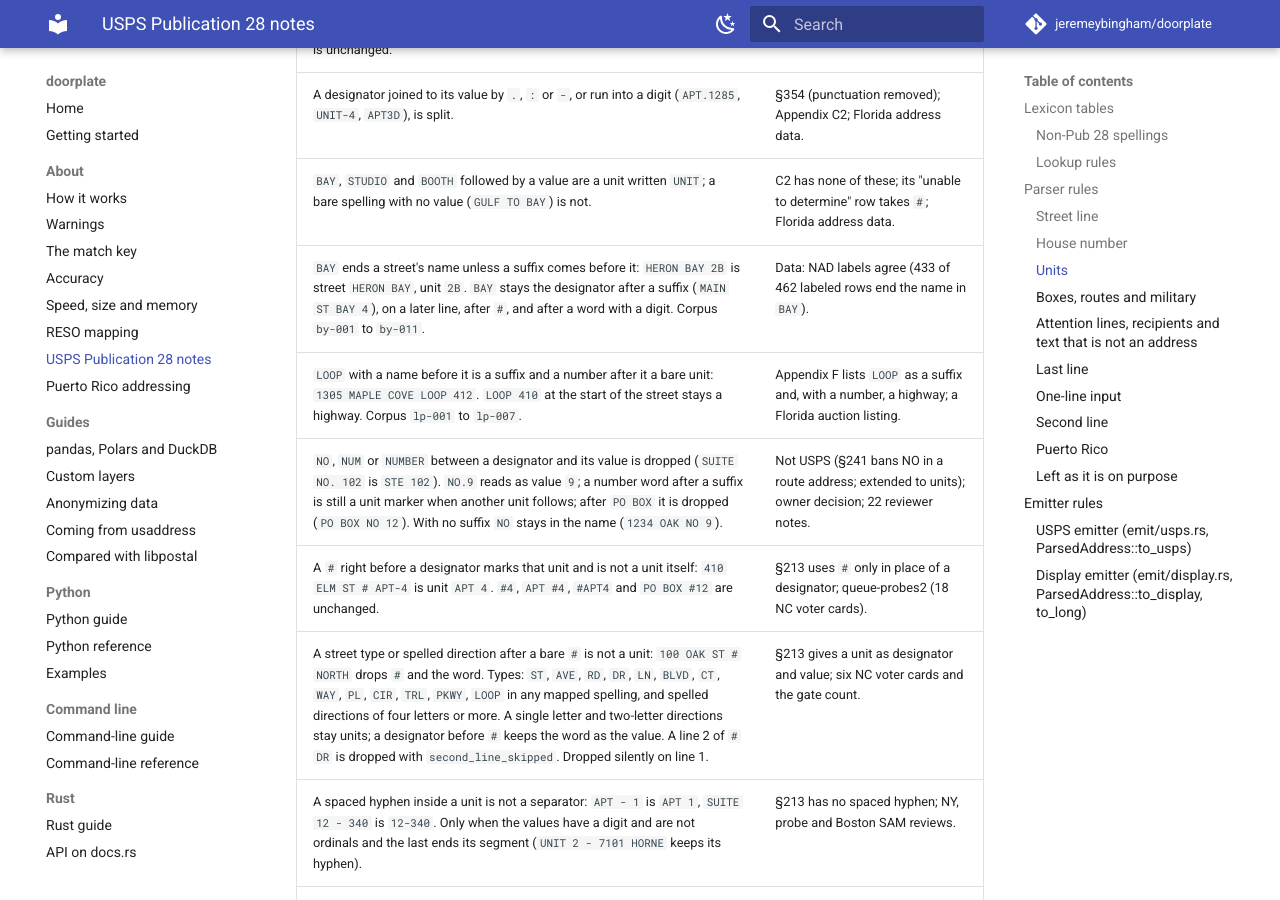
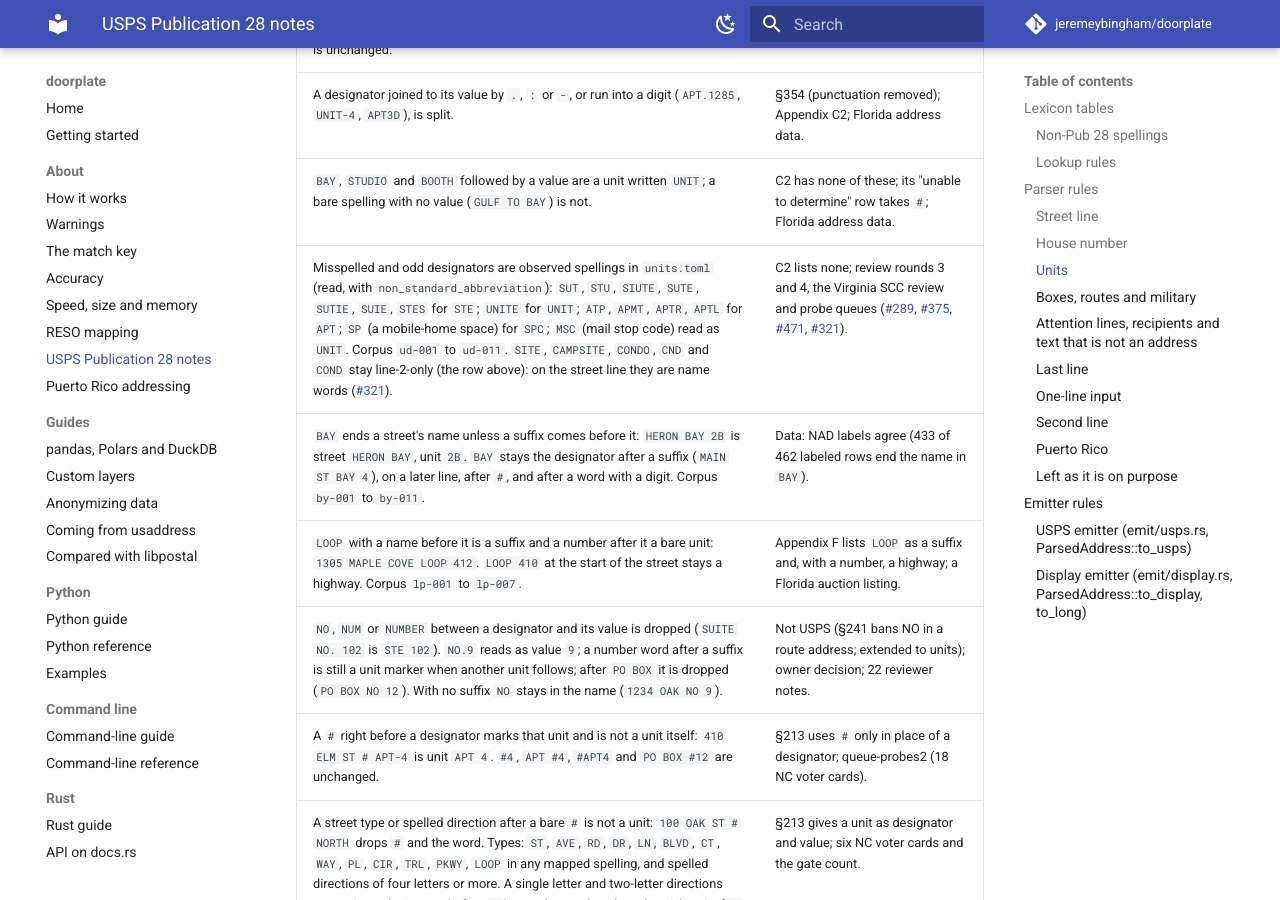
Before and after one commit to jeremeybingham/doorplate, an MkDocs documentation site: the page built from docs/usps-pub28-notes.md, in a window 1280 px wide and 900 px high, scrolled down 11898 px. Built offline with MkDocs 1.6.1 and Material for MkDocs 9.7.7, drawn with Linux system fonts in a browser that asks for light colours; comment, search, counter and statistics services are not loaded.

Commit message:
Misspelled and odd unit designators after the street are read as units (#289, #375, #471)
SUT, STU, SIUTE, SUTE, SUTIE, SUIE, STES, UNITE, ATP, APMT, APTR, APTL, SP and MSC
become observed spellings in units.toml. SITE, CAMPSITE, CONDO, CND and COND stay
line-2-only (#321). The custom-layer example spelling SUTE is now shipped; the tests,
docs and example layers use SUITT.

Co-Authored-By: Claude Sonnet 5.5 <noreply@anthropic.com>

```diff
--- a/docs/usps-pub28-notes.md
+++ b/docs/usps-pub28-notes.md
@@ -141,6 +141,7 @@ How the tagger (`crates/doorplate/src/tagger/`) reads an address, grouped by the
 | A level word alone is a unit: `GROUND`, `GROUND LEVEL`, `MEZZANINE`, `GARAGE`, `CELLAR`, `GARDEN LEVEL` alone on a later line or segment, or right after the suffix, are a unit with a value and no type; `LL` and `LOWER LEVEL` are `LOWR`; `LOBBY LEVEL` is `LBBY`. A level word inside a street name (`CAMP GROUND RD`) is unchanged. | C2 lists `LOWR`, `LBBY` and `FL` but no ground, mezzanine or garage word; owner decision (`LL` is `LOWR`); NY corporations review. |
 | A designator joined to its value by `.`, `:` or `-`, or run into a digit (`APT.1285`, `UNIT-4`, `APT3D`), is split. | §354 (punctuation removed); Appendix C2; Florida address data. |
 | `BAY`, `STUDIO` and `BOOTH` followed by a value are a unit written `UNIT`; a bare spelling with no value (`GULF TO BAY`) is not. | C2 has none of these; its "unable to determine" row takes `#`; Florida address data. |
+| Misspelled and odd designators are observed spellings in `units.toml` (read, with `non_standard_abbreviation`): `SUT`, `STU`, `SIUTE`, `SUTE`, `SUTIE`, `SUIE`, `STES` for `STE`; `UNITE` for `UNIT`; `ATP`, `APMT`, `APTR`, `APTL` for `APT`; `SP` (a mobile-home space) for `SPC`; `MSC` (mail stop code) read as `UNIT`. Corpus `ud-001` to `ud-011`. `SITE`, `CAMPSITE`, `CONDO`, `CND` and `COND` stay line-2-only (the row above): on the street line they are name words (#321). | C2 lists none; review rounds 3 and 4, the Virginia SCC review and probe queues (#289, #375, #471, #321). |
 | `BAY` ends a street's name unless a suffix comes before it: `HERON BAY 2B` is street `HERON BAY`, unit `2B`. `BAY` stays the designator after a suffix (`MAIN ST BAY 4`), on a later line, after `#`, and after a word with a digit. Corpus `by-001` to `by-011`. | Data: NAD labels agree (433 of 462 labeled rows end the name in `BAY`). |
 | `LOOP` with a name before it is a suffix and a number after it a bare unit: `1305 MAPLE COVE LOOP 412`. `LOOP 410` at the start of the street stays a highway. Corpus `lp-001` to `lp-007`. | Appendix F lists `LOOP` as a suffix and, with a number, a highway; a Florida auction listing. |
 | `NO`, `NUM` or `NUMBER` between a designator and its value is dropped (`SUITE NO. 102` is `STE 102`). `NO.9` reads as value `9`; a number word after a suffix is still a unit marker when another unit follows; after `PO BOX` it is dropped (`PO BOX NO 12`). With no suffix `NO` stays in the name (`1234 OAK NO 9`). | Not USPS (§241 bans NO in a route address; extended to units); owner decision; 22 reviewer notes. |
```
Also changed, not shown: CHANGELOG.md (+1 -0 lines), docs/custom-layers.md (+2 -2 lines), 6 other files.
